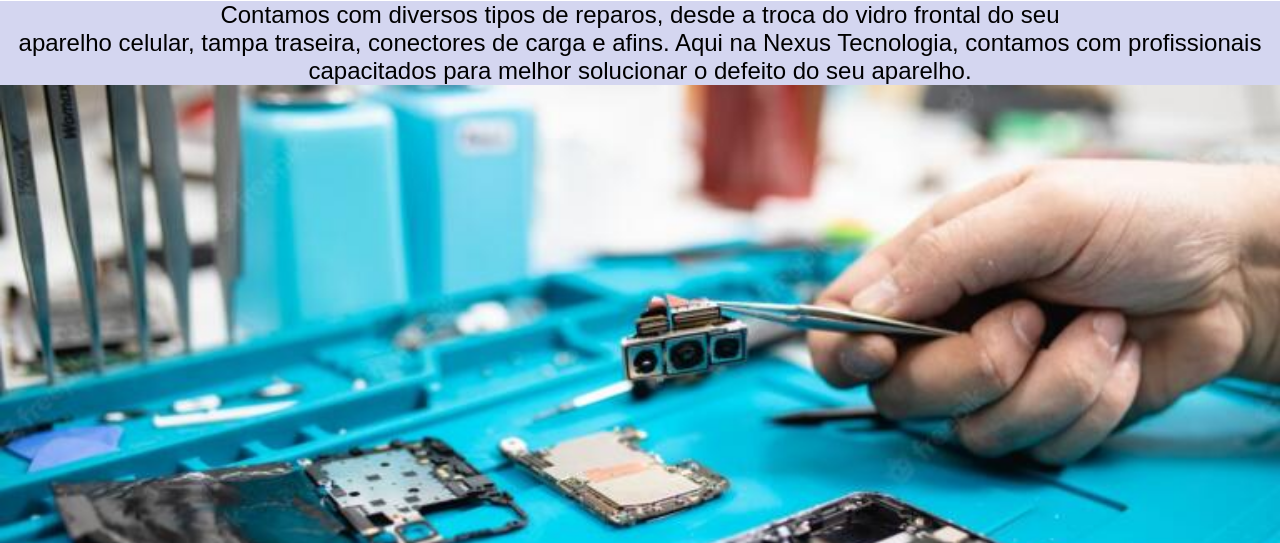
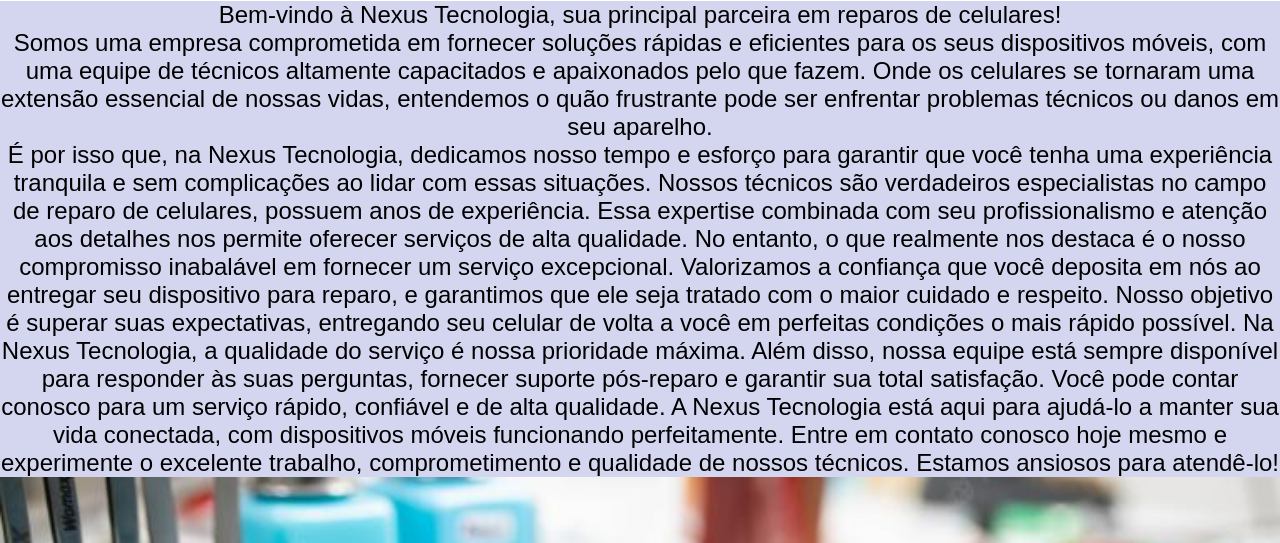
Before and after one commit to H3nrique05/Nexus, a plain HTML site: page ProvaSites/reparos.html in a window 1280 px wide. Shown: the part 409-952 px from the top of the page. Drawn offline with Linux system fonts and the light colour scheme.

Commit message:
Mudançareparos
Colocado um texto completo na parte de reparos.

```diff
--- a/ProvaSites/reparos.html
+++ b/ProvaSites/reparos.html
@@ -34,9 +34,20 @@
         </div>
 
         <div class="reparo">
-            Contamos com diversos tipos de reparos, desde a troca do vidro frontal do seu <br>aparelho celular,
-            tampa traseira, conectores de carga  e afins. Aqui na Nexus Tecnologia, contamos com profissionais
-            capacitados para melhor solucionar o defeito do seu aparelho.
+            Bem-vindo à Nexus Tecnologia, sua principal parceira em reparos de celulares! <br>Somos uma empresa comprometida em fornecer soluções rápidas e eficientes para os seus dispositivos móveis, com uma equipe de técnicos altamente capacitados e apaixonados pelo que fazem.
+
+Onde os celulares se tornaram uma extensão essencial de nossas vidas, entendemos o quão frustrante pode ser enfrentar problemas técnicos ou danos em seu aparelho. <br>É por isso que, na Nexus Tecnologia, dedicamos nosso tempo e esforço para garantir que você tenha uma experiência tranquila e sem complicações ao lidar com essas situações.
+
+Nossos técnicos são verdadeiros especialistas no campo de reparo de celulares, possuem anos de experiência. Essa expertise combinada com seu profissionalismo e atenção aos detalhes nos permite oferecer serviços de alta qualidade.
+
+No entanto, o que realmente nos destaca é o nosso compromisso inabalável em fornecer um serviço excepcional. Valorizamos a confiança que você deposita em nós ao entregar seu dispositivo para reparo, e garantimos que ele seja tratado com o maior cuidado e respeito.
+Nosso objetivo é superar suas expectativas, entregando seu celular de volta a você em perfeitas condições o mais rápido possível.
+
+Na Nexus Tecnologia, a qualidade do serviço é nossa prioridade máxima. Além disso, nossa equipe está sempre disponível para responder às suas perguntas, fornecer suporte pós-reparo e garantir sua total satisfação.
+
+Você pode contar conosco para um serviço rápido, confiável e de alta qualidade.
+
+A Nexus Tecnologia está aqui para ajudá-lo a manter sua vida conectada, com dispositivos móveis funcionando perfeitamente. Entre em contato conosco hoje mesmo e experimente o excelente trabalho, comprometimento e qualidade de nossos técnicos. Estamos ansiosos para atendê-lo!
 
             <img class="imgreparo" src="img/reparo3pag.jpg" alt=""> </img>
         </div>
```
